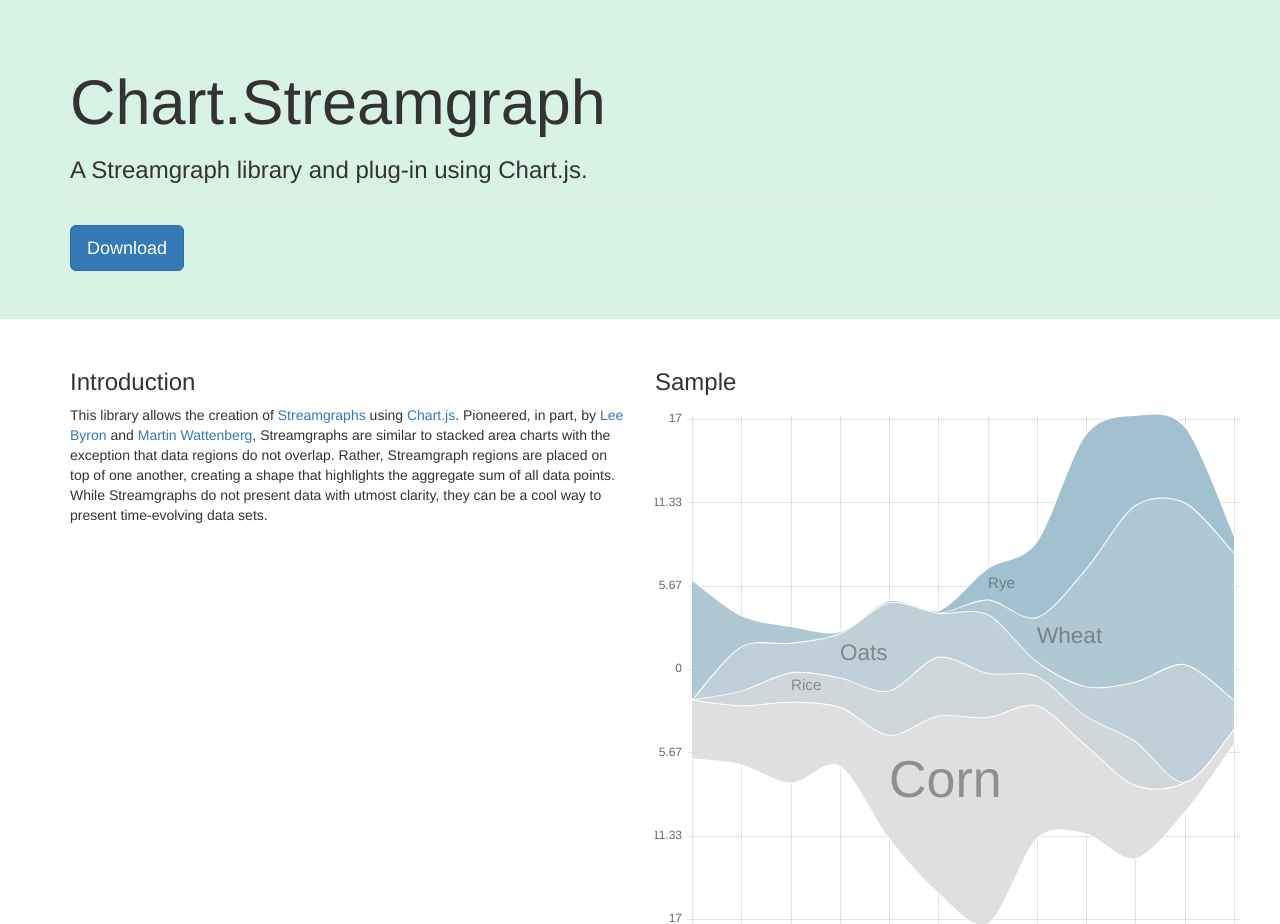
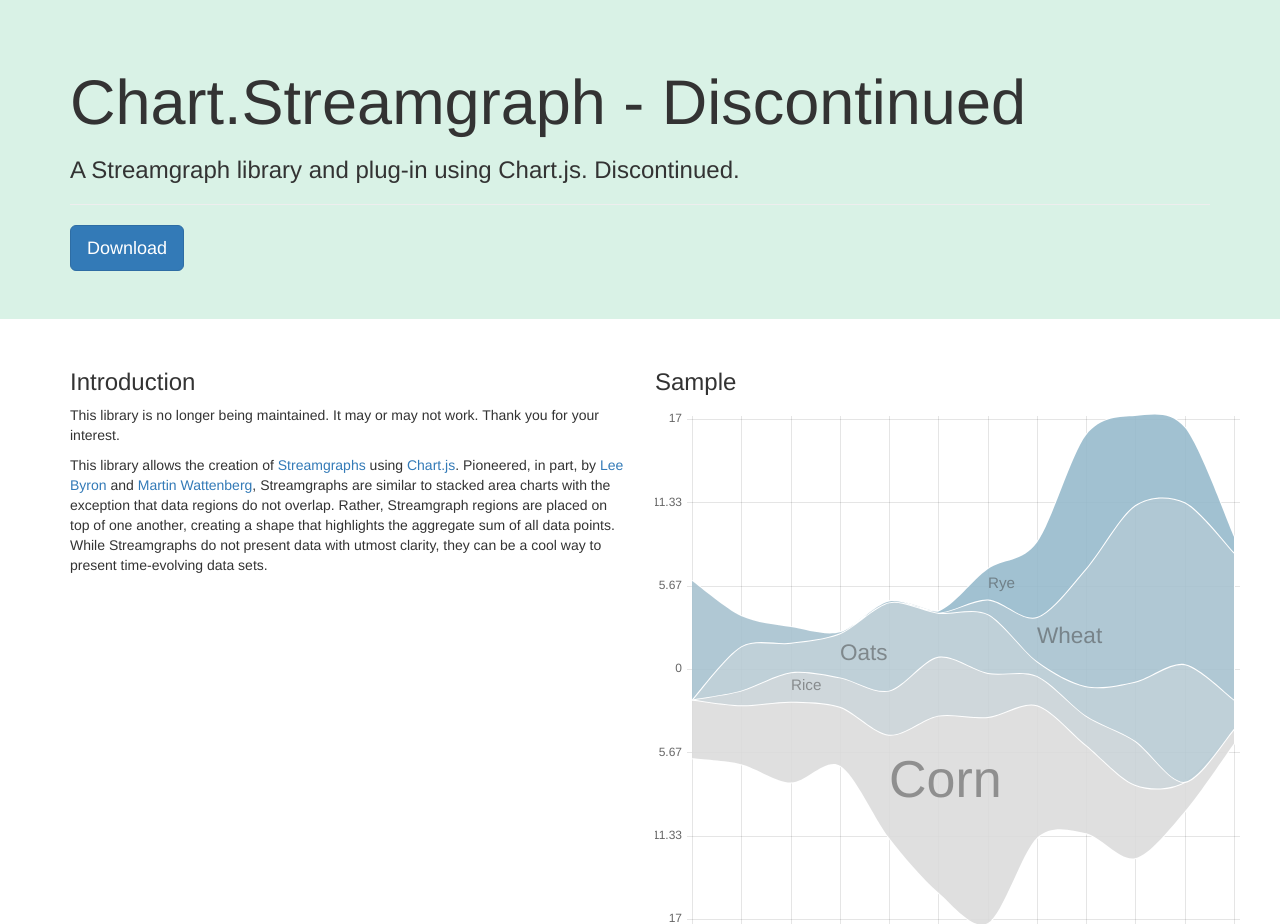
Before and after one commit to tmroyal/Chart.Streamgraph, a plain HTML site: page index.html in a window 1280 px wide. Shown: the top 924 px of the page. Drawn offline with nearby package versions, Linux system fonts and the light colour scheme; animation ran at ten frames a second.

Commit message:
Updated status of plugin

```diff
--- a/index.html
+++ b/index.html
@@ -21,8 +21,8 @@
 
 <div class="jumbotron">
   <div class="container">
-      <h1>Chart.Streamgraph</h1>
-      <h3>A Streamgraph library and plug-in using Chart.js.</h3>
+      <h1>Chart.Streamgraph - Discontinued</h1>
+      <h3>A Streamgraph library and plug-in using Chart.js. Discontinued.</h3>
       <hr>
       <a class="btn btn-lg btn-primary" href="https://github.com/tmroyal/Chart.Streamgraph/archive/v0.0.2-alpha.zip">Download</a>
     </div>
@@ -32,6 +32,7 @@
   <div class="row">
     <div class="col-md-6">
       <h3>Introduction</h3>
+      <p>This library is no longer being maintained. It may or may not work. Thank you for your interest.</p>
       <p>This library allows the creation of <a href="http://leebyron.com/streamgraph/">Streamgraphs</a> using <a href="http://chartjs.org">Chart.js</a>. Pioneered, in part, by <a href="http://leebyron.com">Lee Byron</a> and <a href="http://www.bewitched.com/">Martin Wattenberg</a>, Streamgraphs are similar to stacked area charts with the exception that data regions do not overlap. Rather, Streamgraph regions are placed on top of one another, creating a shape that highlights the aggregate sum of all data points. While Streamgraphs do not present data with utmost clarity, they can be a cool way to present time-evolving data sets.</p>
     </div>
     <div class="col-md-6">
```
